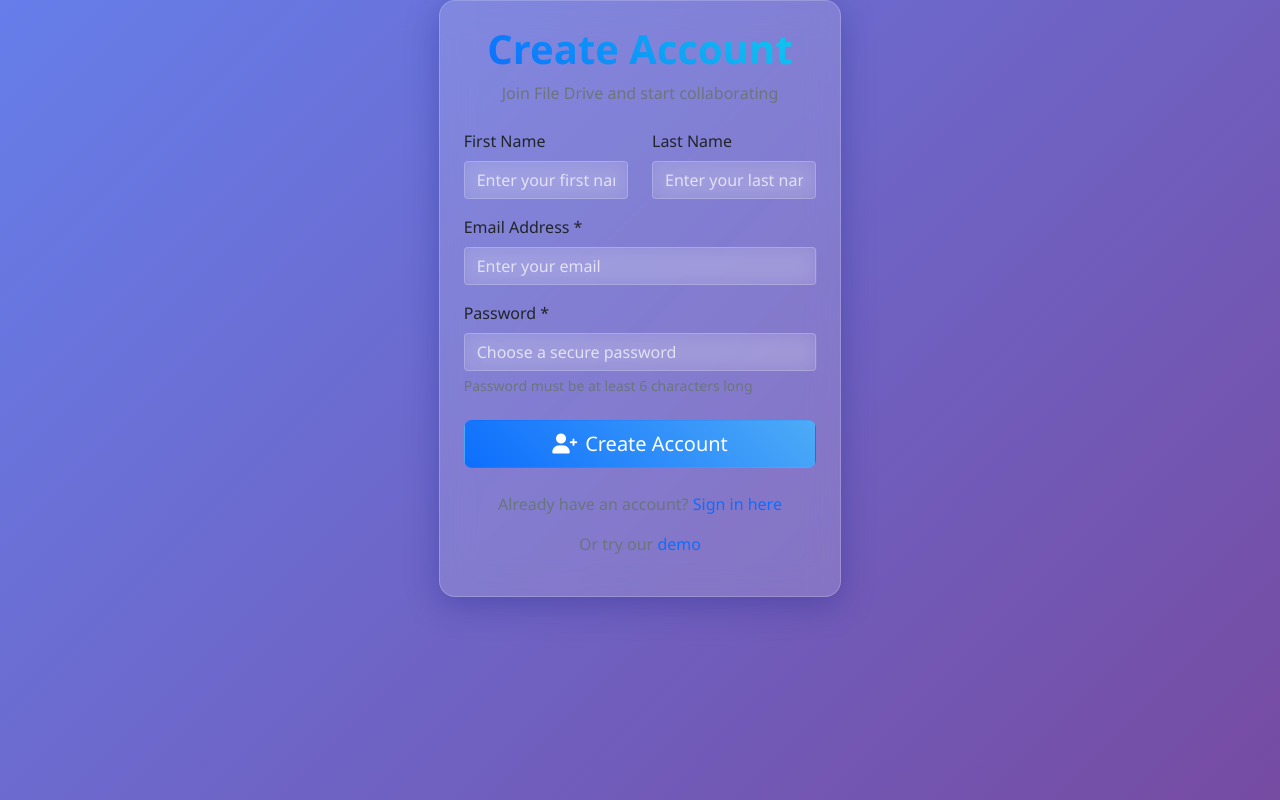
After one commit to Shiva7323/File.drive, a Flask app: page /signup in a window 1280 px wide. The commit adds this page. Run offline with Flask 3, Linux system fonts and the light colour scheme; parts of the project's set-up code (start-up, migrations or seed data) failed here and were passed over; some libraries are stand-ins or nearby versions.

Commit message:
Implement email-based sign-up and login system for secure user accounts
Adds email authentication to User model and implements signup/login routes with password hashing in models.py and routes.py.

Replit-Commit-Author: Agent
Replit-Commit-Session-Id: 3f11f12c-309a-4bbe-88af-8dc2514ac0ec
Replit-Commit-Screenshot-Url: https://storage.googleapis.com/screenshot-production-us-central1/70839eee-437d-4268-93f2-5419f419f364/3f11f12c-309a-4bbe-88af-8dc2514ac0ec/WoYJmCd

```diff
--- a/routes.py
+++ b/routes.py
@@ -5,6 +5,7 @@ from datetime import datetime
 from urllib.parse import urlparse
 from werkzeug.utils import secure_filename
 from flask import session, render_template, request, redirect, url_for, flash, send_file, jsonify, abort
+from flask_login import login_user, logout_user
 from flask_login import current_user
 from sqlalchemy import or_
 
@@ -96,6 +97,73 @@ def demo_dashboard():
                          team_messages=demo_messages,
                          team_activities=demo_activities,
                          team_members=demo_team_members)
+
+# Email Authentication Routes
+@app.route('/signup', methods=['GET', 'POST'])
+def signup():
+    if request.method == 'POST':
+        email = request.form.get('email', '').strip()
+        password = request.form.get('password', '')
+        first_name = request.form.get('first_name', '').strip()
+        last_name = request.form.get('last_name', '').strip()
+
+        # Basic validation
+        if not email or not password:
+            flash('Email and password are required', 'error')
+            return render_template('signup.html')
+
+        if len(password) < 6:
+            flash('Password must be at least 6 characters long', 'error')
+            return render_template('signup.html')
+
+        # Check if user already exists
+        existing_user = User.query.filter_by(email=email).first()
+        if existing_user:
+            flash('An account with this email already exists', 'error')
+            return render_template('signup.html')
+
+        # Create new user
+        user = User.create_email_user(email, password, first_name, last_name)
+        db.session.add(user)
+        db.session.commit()
+
+        # Log in the user
+        login_user(user)
+        flash('Account created successfully! Welcome to File Drive.', 'success')
+        return redirect(url_for('dashboard'))
+
+    return render_template('signup.html')
+
+@app.route('/login', methods=['GET', 'POST'])
+def email_login():
+    if request.method == 'POST':
+        email = request.form.get('email', '').strip()
+        password = request.form.get('password', '')
+
+        if not email or not password:
+            flash('Email and password are required', 'error')
+            return render_template('login.html')
+
+        # Find user by email
+        user = User.query.filter_by(email=email, auth_method='email').first()
+
+        if user and user.check_password(password):
+            login_user(user)
+            next_url = session.get('next_url')
+            if next_url:
+                session.pop('next_url', None)
+                return redirect(next_url)
+            return redirect(url_for('dashboard'))
+        else:
+            flash('Invalid email or password', 'error')
+
+    return render_template('login.html')
+
+@app.route('/logout')
+def logout():
+    logout_user()
+    flash('You have been logged out successfully', 'success')
+    return redirect(url_for('index'))
 
 @app.route('/dashboard')
 @require_login
--- /dev/null
+++ b/templates/signup.html
@@ -0,0 +1,100 @@
+{% extends "base.html" %}
+
+{% block title %}Sign Up - File Drive{% endblock %}
+
+{% block content %}
+<div class="auth-container">
+    <div class="container-fluid h-100">
+        <div class="row h-100 justify-content-center align-items-center">
+            <div class="col-md-6 col-lg-4">
+                <div class="glass-card p-4">
+                    <div class="text-center mb-4">
+                        <h1 class="display-6 fw-bold mb-2">
+                            <span class="gradient-text">Create Account</span>
+                        </h1>
+                        <p class="text-muted">Join File Drive and start collaborating</p>
+                    </div>
+
+                    {% with messages = get_flashed_messages(with_categories=true) %}
+                        {% if messages %}
+                            {% for category, message in messages %}
+                                <div class="alert alert-{{ 'danger' if category == 'error' else 'success' }} alert-dismissible fade show" role="alert">
+                                    {{ message }}
+                                    <button type="button" class="btn-close" data-bs-dismiss="alert"></button>
+                                </div>
+                            {% endfor %}
+                        {% endif %}
+                    {% endwith %}
+
+                    <form method="POST" action="{{ url_for('signup') }}">
+                        <div class="row mb-3">
+                            <div class="col-md-6">
+                                <label for="first_name" class="form-label">First Name</label>
+                                <input type="text" class="form-control glass-input" id="first_name" name="first_name" placeholder="Enter your first name">
+                            </div>
+                            <div class="col-md-6">
+                                <label for="last_name" class="form-label">Last Name</label>
+                                <input type="text" class="form-control glass-input" id="last_name" name="last_name" placeholder="Enter your last name">
+                            </div>
+                        </div>
+
+                        <div class="mb-3">
+                            <label for="email" class="form-label">Email Address *</label>
+                            <input type="email" class="form-control glass-input" id="email" name="email" required placeholder="Enter your email">
+                        </div>
+
+                        <div class="mb-4">
+                            <label for="password" class="form-label">Password *</label>
+                            <input type="password" class="form-control glass-input" id="password" name="password" required placeholder="Choose a secure password" minlength="6">
+                            <div class="form-text">Password must be at least 6 characters long</div>
+                        </div>
+
+                        <div class="d-grid gap-2">
+                            <button type="submit" class="btn btn-primary btn-lg">
+                                <i class="fas fa-user-plus me-2"></i>Create Account
+                            </button>
+                        </div>
+                    </form>
+
+                    <div class="text-center mt-4">
+                        <p class="text-muted">
+                            Already have an account?
+                            <a href="{{ url_for('email_login') }}" class="text-decoration-none">Sign in here</a>
+                        </p>
+                        <p class="text-muted">
+                            Or try our <a href="{{ url_for('demo_dashboard') }}" class="text-decoration-none">demo</a>
+                        </p>
+                    </div>
+                </div>
+            </div>
+        </div>
+    </div>
+</div>
+
+<style>
+.auth-container {
+    min-height: 100vh;
+    background: linear-gradient(135deg, var(--primary-gradient));
+}
+
+.glass-input {
+    background: rgba(255, 255, 255, 0.1);
+    border: 1px solid rgba(255, 255, 255, 0.2);
+    color: var(--bs-body-color);
+}
+
+.glass-input:focus {
+    background: rgba(255, 255, 255, 0.15);
+    border-color: var(--bs-primary);
+    box-shadow: 0 0 0 0.2rem rgba(var(--bs-primary-rgb), 0.25);
+}
+
+.glass-input::placeholder {
+    color: rgba(255, 255, 255, 0.7);
+}
+
+[data-bs-theme="dark"] .glass-input::placeholder {
+    color: rgba(255, 255, 255, 0.5);
+}
+</style>
+{% endblock %}
```
Also changed, not shown: models.py (+24 -0 lines), templates/index.html (+12 -7 lines), templates/login.html (added, +88 -0 lines).
